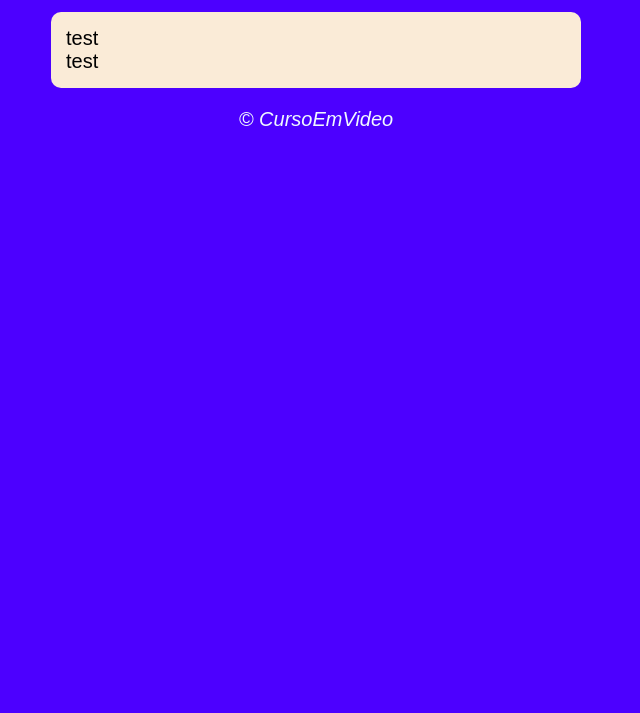
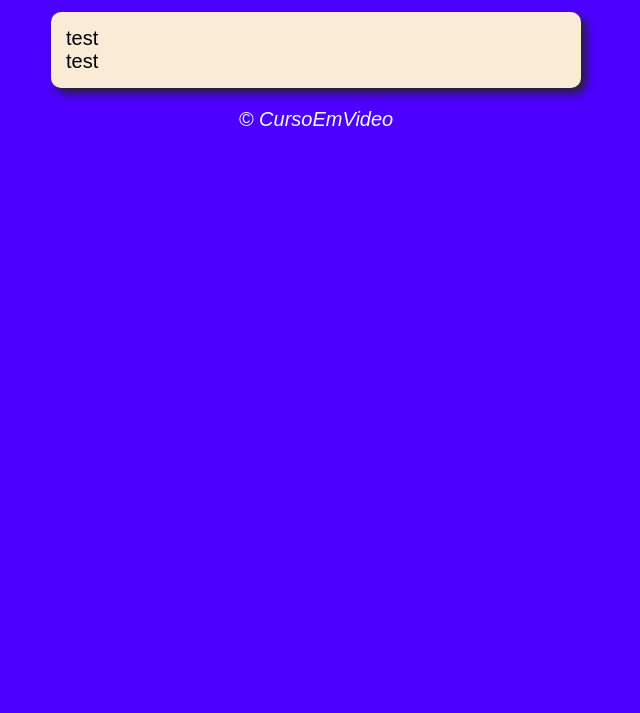
Before and after one commit to sarahguerreiro/javascript, a plain HTML site: page aula12ex/modelo.html in a window 1280 px wide. Shown: the part 87-800 px from the top of the page, without its empty margins (324-964 px from the left). Drawn offline with Linux system fonts and the light colour scheme.

Commit message:
adc uma sombra a section

```diff
--- a/aula12ex/style.css
+++ b/aula12ex/style.css
@@ -14,6 +14,7 @@ section {
     padding: 15px;
     width: 500px;
     margin: auto;
+    box-shadow: 5px 5px 10px #252525;
 }
 
 footer {
```
